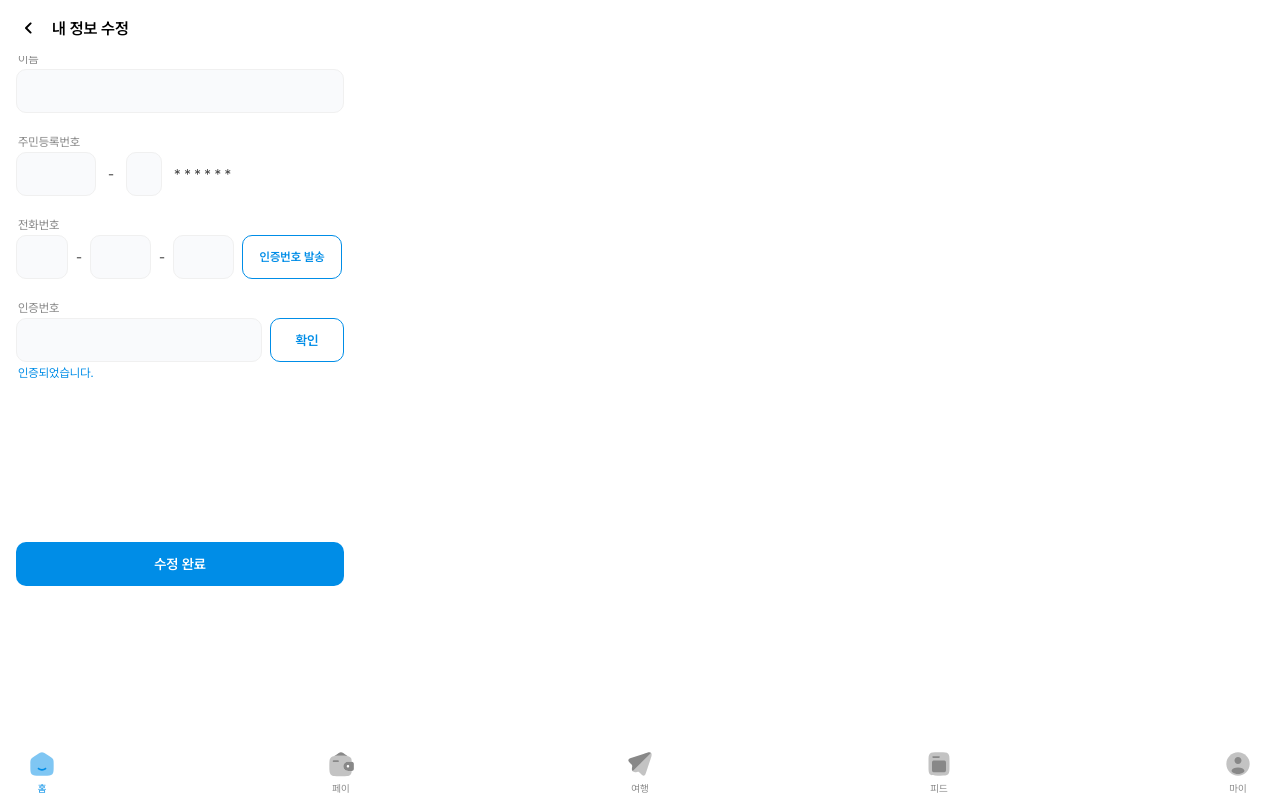
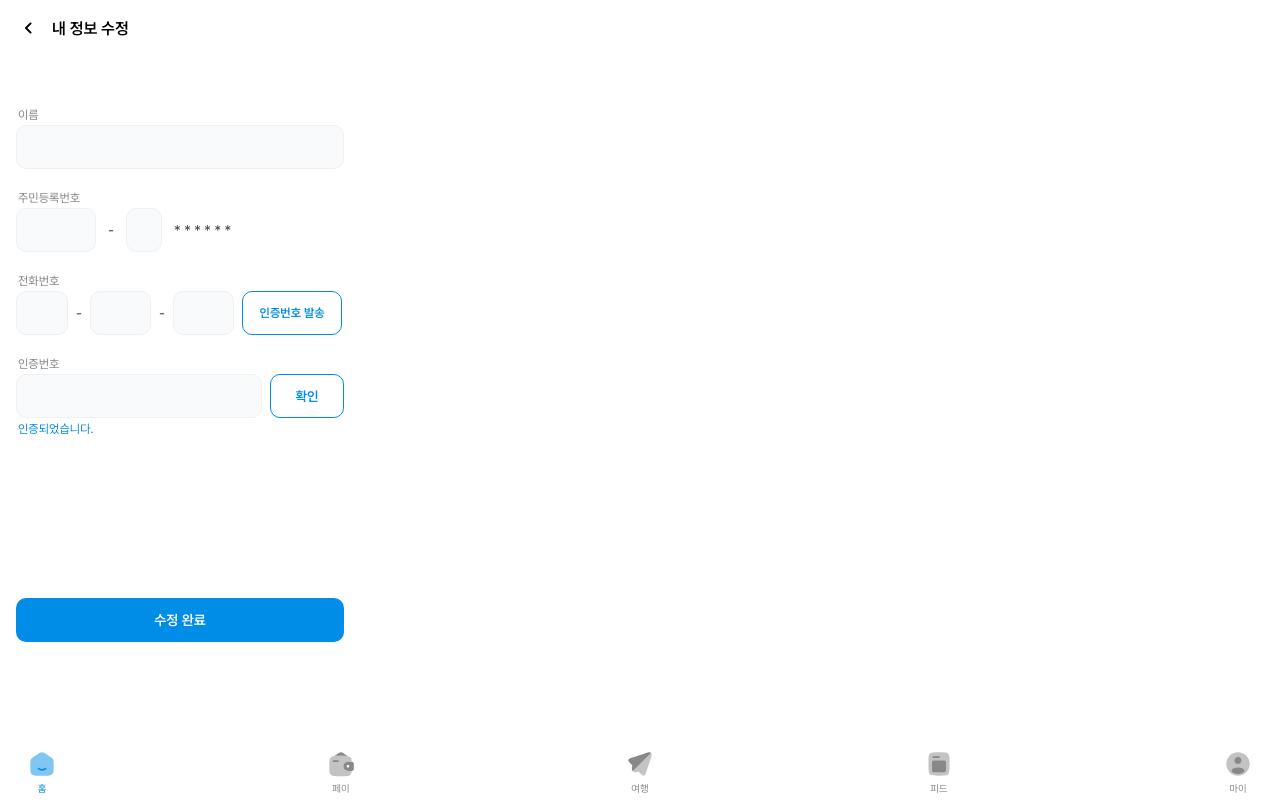
Before and after one commit to lshyunee/Triplet, a React (Create React App) app in the folder triplet/: page /mypage/info-edit in a window 1280 px wide. Built offline with nearby package versions, Linux system fonts and the light colour scheme; no server answers; a web font is replaced by a local one.

Commit message:
Fix : 헤더 padding 값 추가

```diff
--- a/triplet/src/pages/mypage/MyInfoEditPage.tsx
+++ b/triplet/src/pages/mypage/MyInfoEditPage.tsx
@@ -16,6 +16,7 @@ const InputDiv = styled.div`
     display: flex;
     flex-direction: column;
     margin-top:40px;
+    padding-top : 56px;
 `;
 
 const NumP = styled.p`
--- a/triplet/src/pages/mypage/PasswordEditPage.tsx
+++ b/triplet/src/pages/mypage/PasswordEditPage.tsx
@@ -41,6 +41,7 @@ const StyledInput = styled.input`
 
 const CurrentDiv = styled.div`
     margin-top : 120px;
+    padding-top : 56px;
 `
 
 const NewDiv = styled.div`
```
